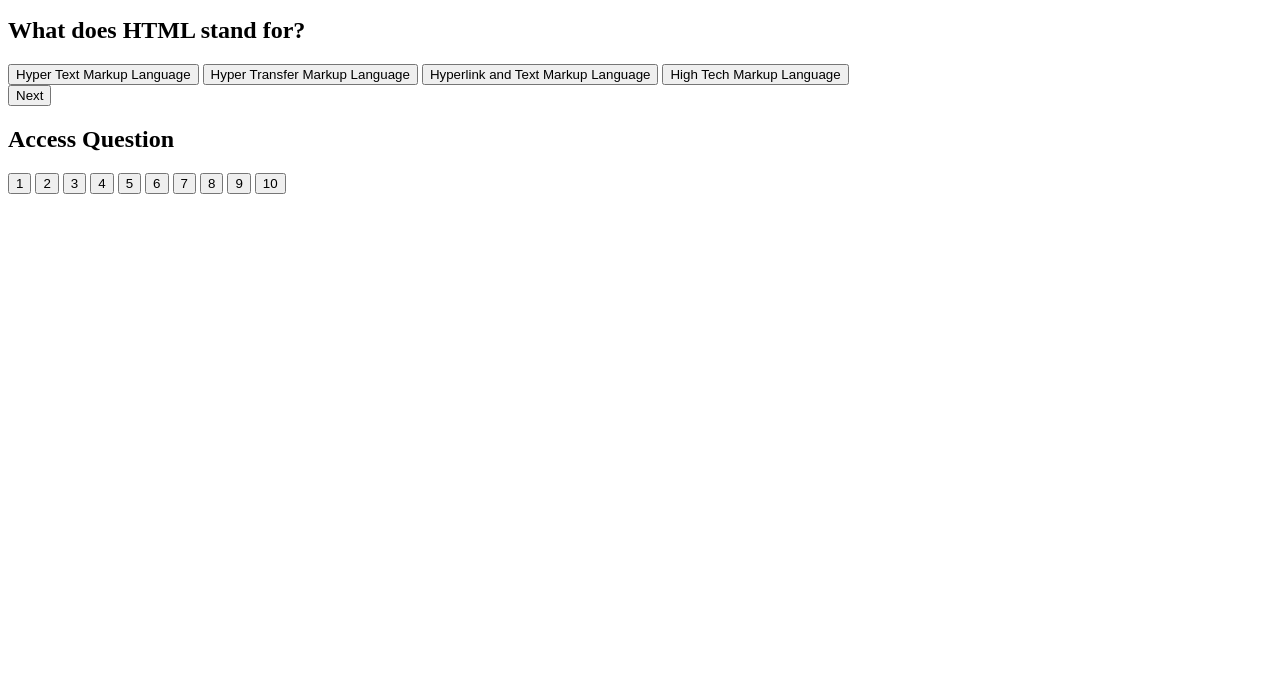
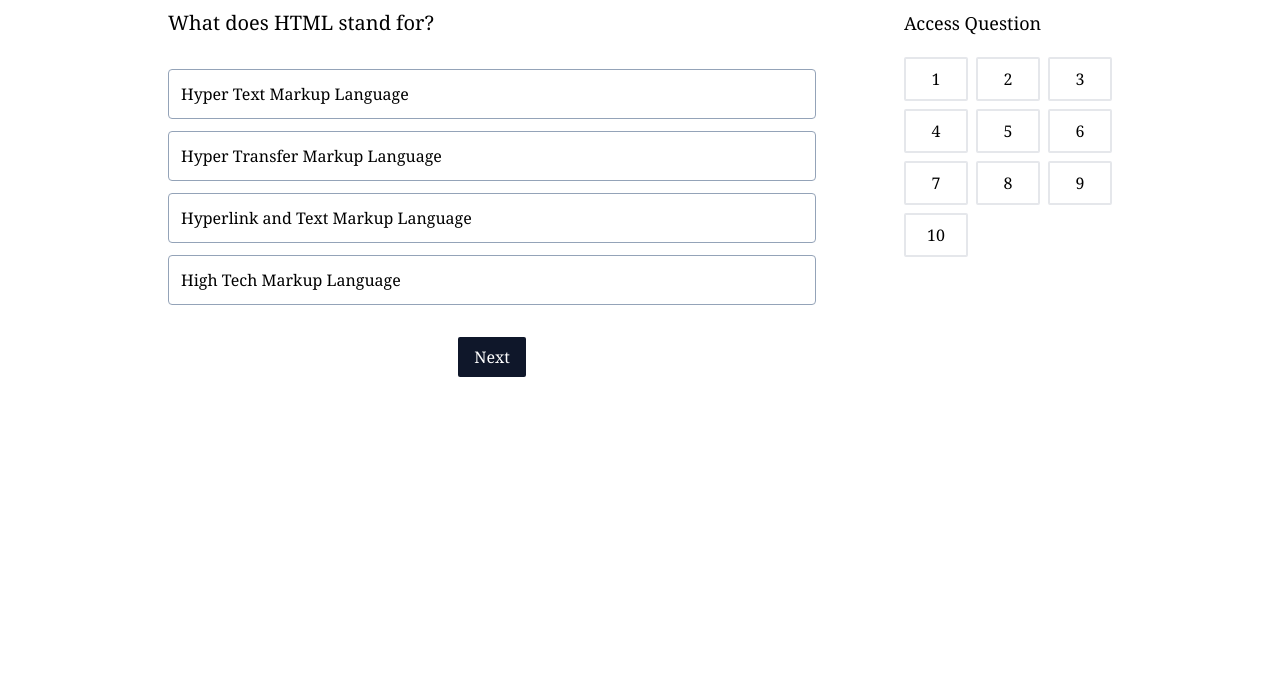
Before and after one commit to Shubham-Guptaji/quiz-app, a plain HTML site: page index.html in a window 1280 px wide. Shown: the part 119-800 px from the top of the page. Drawn offline with Linux system fonts and the light colour scheme.

Commit message:
Update index.html

```diff
--- a/index.html
+++ b/index.html
@@ -6,7 +6,7 @@
   <link rel="icon" type="image/x-icon" href="./assets/Alcodemy-saqU-TUk.png" />
   <meta name="viewport" content="width=device-width, initial-scale=1.0" />
   <title>Quiz App</title>
-  <link rel="stylesheet" crossorigin href="./assets/index-1jVt8n9p.css">
+  <link rel="stylesheet" crossorigin href="./assets/index-bJVDxFa4.css">
 </head>
 
 <body class="font-serif">
```
